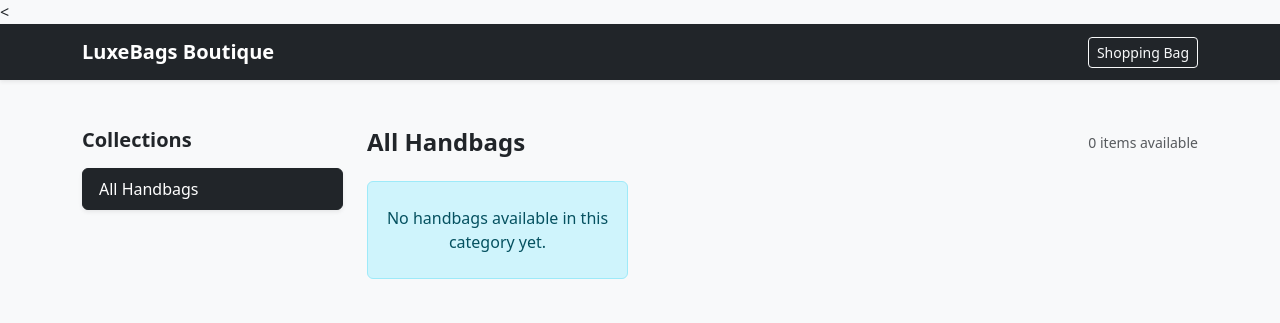
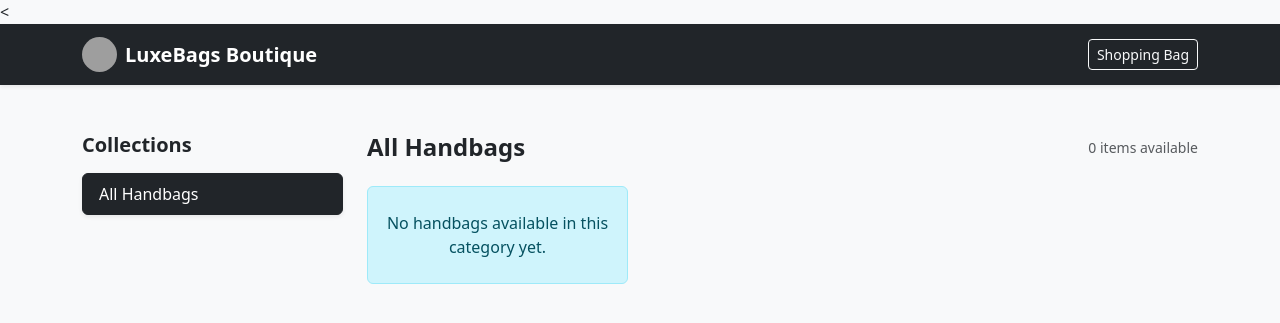
Before and after one commit to d4399049-hub/handbags-boutique, a Django app: template shop/templates/shop/product/list.html in a window 1280 px wide. Shown: the top 323 px of the page. Run offline with Django 3.2, Linux system fonts and the light colour scheme; the template is opened without the code that fills it, so the values that code supplies are empty; grey boxes are pictures that could not be loaded.

Commit message:
Update list.html

```diff
--- a/shop/templates/shop/product/list.html
+++ b/shop/templates/shop/product/list.html
@@ -1,3 +1,4 @@
+{% load static %}
 <<!DOCTYPE html>
 <html lang="en">
 <head>
@@ -10,7 +11,10 @@
 
 <nav class="navbar navbar-dark bg-dark mb-4 shadow-sm">
     <div class="container">
-        <a class="navbar-brand fw-bold" href="{% url 'shop:product_list' %}">LuxeBags Boutique</a>
+      <a class="navbar-brand d-flex align-items-center gap-2 fw-bold" href="/">
+    <img src="{% static 'img/logo.webp' %}" alt="LuxeBags Logo" width="35" height="35" class="d-inline-block align-text-top rounded-circle">
+    <span>LuxeBags Boutique</span>
+</a>
         <a href="{% url 'cart:cart_detail' %}" class="btn btn-outline-light btn-sm">
             Shopping Bag
         </a>
```
